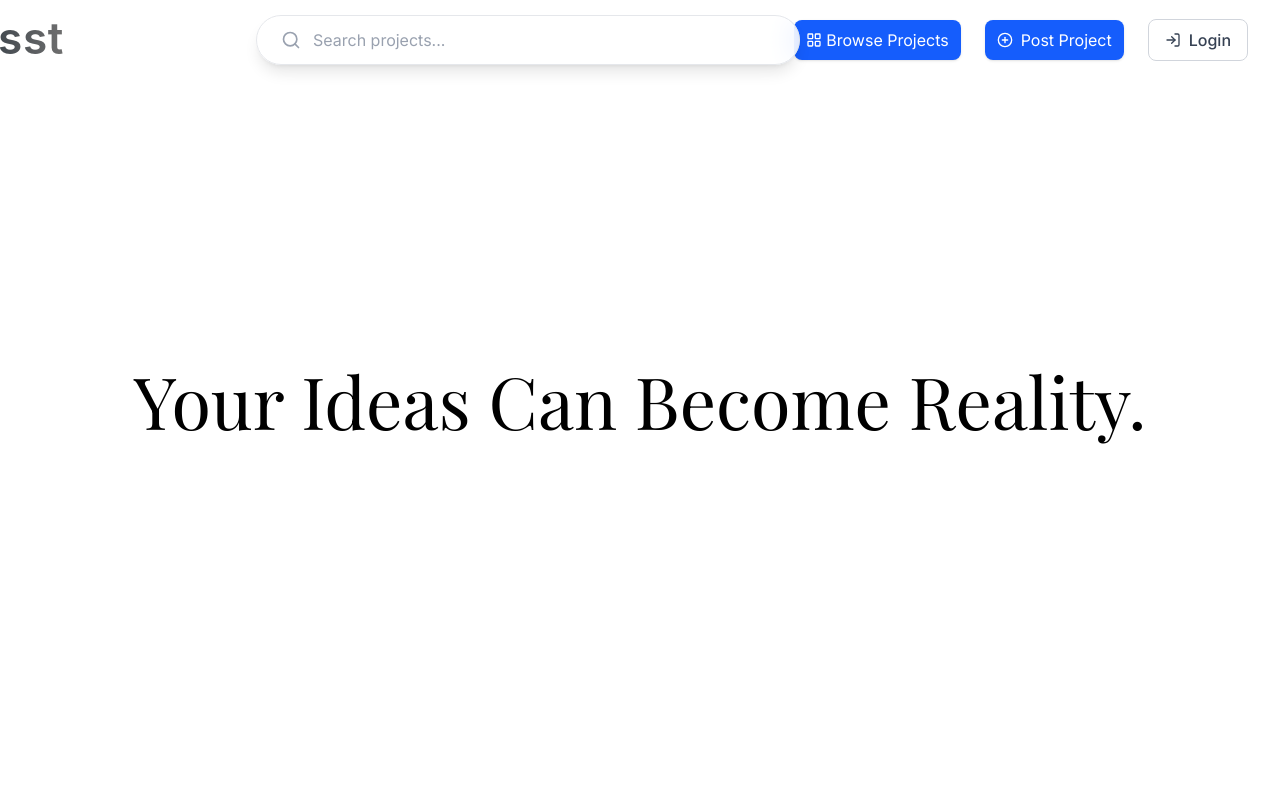
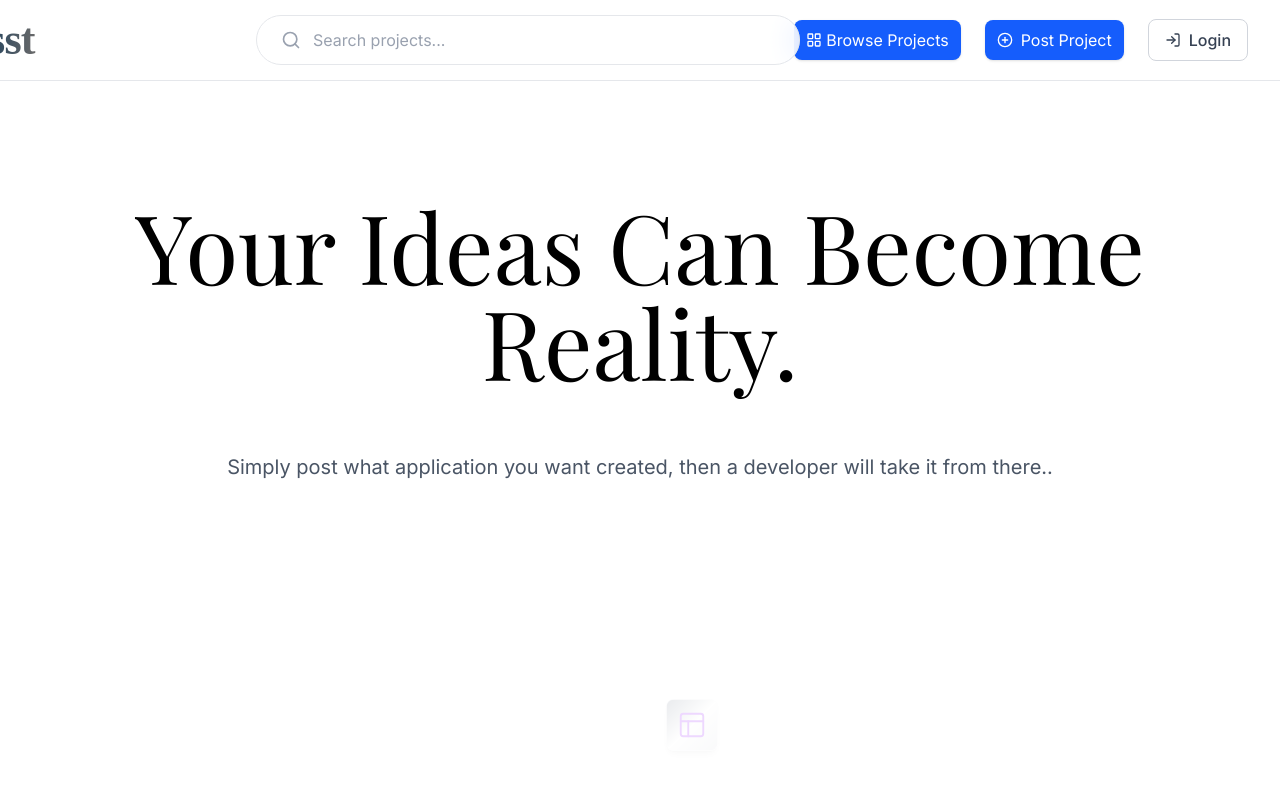
Before and after one commit to ikoda559/Nosst, a React (Vite) app: page / in a window 1280 px wide. Shown: the top 800 px of the page. Built offline with nearby package versions, Linux system fonts and the light colour scheme.

Commit message:
Polished the logo and homepage, added icon feature

```diff
--- a/package.json
+++ b/package.json
@@ -65,6 +65,9 @@
   },
   "devDependencies": {
     "@tailwindcss/vite": "4.1.12",
+    "@types/node": "^25.0.6",
+    "@types/react": "^19.2.8",
+    "@types/react-dom": "^19.2.3",
     "@vitejs/plugin-react": "4.7.0",
     "tailwindcss": "4.1.12",
     "vite": "6.3.5"
--- a/src/app/components/HomePage.tsx
+++ b/src/app/components/HomePage.tsx
@@ -1,21 +1,148 @@
 import { Link } from 'react-router-dom';
-import { ArrowRight, Zap, Users, Shield, TrendingUp, Clock, Award } from 'lucide-react';
+import { ArrowRight, Zap, Users, Shield, TrendingUp, Clock, Award, Sparkles, Palette, Code, Layout, Smartphone, Globe } from 'lucide-react';
+import { useState, useEffect } from 'react';
 
 export function HomePage() {
+
+  // Track scroll position for icon animation
+  const [scrollY, setScrollY] = useState(0);
+  // Track which icon is currently displayed (for rotation effect)
+  const [currentIconIndex, setCurrentIconIndex] = useState(0);
+
+  // Calculate scroll progress from 0 to 1 (complete at 400px scroll)
+  const scrollProgress = Math.min(scrollY / 400, 1);
+
+  // Defines the icons that will float and spread in a circle
+  const floatingIcons = [
+    { Icon: Palette, color: 'text-pink-500' },
+    { Icon: Code, color: 'text-blue-500' },
+    { Icon: Layout, color: 'text-purple-500' },
+    { Icon: Smartphone, color: 'text-green-500' },
+    { Icon: Globe, color: 'text-yellow-500' },
+    { Icon: Sparkles, color: 'text-indigo-500' },
+  ];
+
+  // Listen to scroll events and update scrollY state
+  useEffect(() => {
+    const handleScroll = () => {
+      setScrollY(window.scrollY);
+    };
+
+    window.addEventListener('scroll', handleScroll);
+    // Cleanup: remove event listener when component unmounts
+    return () => window.removeEventListener('scroll', handleScroll);
+  }, []);
+
+  // Rotate through icons every 1600ms when centered
+  useEffect(() => {
+    if (scrollProgress < 0.1) {
+      const interval = setInterval(() => {
+        setCurrentIconIndex((prev) => (prev + 1) % floatingIcons.length);
+      }, 1850); // Icon change speed
+
+      return () => clearInterval(interval);
+    }
+  }, [scrollProgress, floatingIcons.length]);
+
+  // Calculate each icon's position in a circular formation
+  const getIconPosition = (index, total) => {
+    // Calculate angle for even distribution around circle (starts from top)
+    const angle = (index / total) * 2 * Math.PI - Math.PI / 2;
+    // Radius grows from 0 to 135px based on scroll progress
+    const radius = 135 * scrollProgress;
+    // Calculate x and y coordinates using trigonometry
+    const x = Math.cos(angle) * radius;
+    const y = Math.sin(angle) * radius;
+    // Icons scale from 0.5 to 1 as they spread
+    const scale = 0.5 + (scrollProgress * 0.5);
+    // Icons become more opaque as they spread (0.3 to 1)
+    const opacity = 0.4 + (scrollProgress * 0.6);
+
+    return {
+      transform: `translate(${x}px, ${y}px) scale(${scale})`,
+      opacity,
+    };
+  };
+
   return (
     <div className="min-h-screen">
-      {/* Hero Section */}
-      <div className="bg-white min-h-screen flex items-center justify-center pt-0">
-        <div className="max-w-7xl mx-auto px-4 sm:px-6 lg:px-8 py-12">
+      {/* Hero Section - Full screen with floating icons */}
+      <div className="bg-white min-h-screen flex items-start justify-center pt-27 relative overflow-hidden">
+
+        {/* Floating Icons Container - positioned at top with pt-148 */}
+        <div className="absolute inset-0 flex items-start justify-center pointer-events-none pt-148">
+          <div className="relative">
+
+            {floatingIcons.map((item, index) => {
+  const { Icon, color } = item;
+  const position = getIconPosition(index, floatingIcons.length);
+  // Check if icons are still centered (before spreading)
+  const isCenter = scrollProgress < 0.1;
+
+  // When centered, only show the current rotating icon
+  const showThisIcon = !isCenter || index === currentIconIndex;
+
+  if (!showThisIcon) return null;
+
+  return (
+    <div
+      key={index}
+      className="absolute"
+      style={{
+        ...position,
+        transition: 'all 0.3s ease-out', // Smooth animation
+      }}
+    >
+      {/* Icon container - larger with shiny gradient when centered */}
+      <div className={`
+        ${isCenter ? 'w-26 h-26' : 'w-16 h-16'}
+        ${isCenter ? 'bg-gradient-to-br from-gray-400 via-white to-gray-200' : 'bg-white'}
+        rounded-2xl
+        shadow-lg
+        flex items-center justify-center
+        ${color}
+        border border-gray-100
+        ${isCenter ? 'animate-pulse' : ''}
+      `}>
+        {/* Icon itself - larger when centered */}
+        <Icon className={`${isCenter ? 'w-15 h-15' : 'w-8 h-8'}`} strokeWidth={1.5} />
+      </div>
+    </div>
+  );
+})}
+          </div>
+        </div>
+
+        {/* Main heading and tagline */}
+        <div className="max-w-7xl mx-auto px-4 sm:px-6 lg:px-8 py-2 relative z-10">
           <div className="text-center animate-fadeIn">
+            {/* Custom styles for Playfair Display font and fade-in animation */}
             <style>
               {`
                 @import url('https://fonts.googleapis.com/css2?family=Playfair+Display:wght@400;500;600;700&display=swap');
+                @keyframes fadeIn {
+                  from {
+                    opacity: 0;
+                    transform: translateY(20px);
+                  }
+                  to {
+                    opacity: 1;
+                    transform: translateY(0);
+                  }
+                }
+                .animate-fadeIn {
+                  animation: fadeIn 1s ease-out;
+                }
               `}
             </style>
-            <h1 className="text-7xl xsm:text-8xl text-black font-normal" style={{ fontFamily: '"Playfair Display", Georgia, serif' }}>
+            {/* Main headline with custom serif font */}
+            <h1 className="text-7xl sm:text-8xl text-black font-normal" style={{ fontFamily: '"Playfair Display", Georgia, serif' }}>
               Your Ideas Can Become Reality.
             </h1>
+            {/* Tagline - gray, larger text, spaced below headline */}
+            <p className="text-xl text-gray-600 mt-16">
+              Simply post what application you want created, then a developer will take it from there..
+            </p>
           </div>
         </div>
       </div>
@@ -27,7 +154,9 @@ export function HomePage() {
           <p className="text-xl text-gray-600">Simple, fast, and secure project collaboration</p>
         </div>
 
+        {/* 3-column grid on medium+ screens */}
         <div className="grid md:grid-cols-3 gap-8">
+
           <div className="bg-white p-8 rounded-xl shadow-sm border border-gray-200 hover:shadow-md transition-shadow">
             <div className="w-12 h-12 bg-blue-100 rounded-lg flex items-center justify-center mb-4">
               <Zap className="w-6 h-6 text-blue-600" />
@@ -63,7 +192,7 @@ export function HomePage() {
         </div>
       </div>
 
-      {/* Why Choose Us Section */}
+      {/* Why Choose Us Section*/}
       <div className="bg-gradient-to-br from-gray-50 to-blue-50">
         <div className="max-w-7xl mx-auto px-4 sm:px-6 lg:px-8 py-16">
           <div className="text-center mb-12">
@@ -71,7 +200,9 @@ export function HomePage() {
             <p className="text-xl text-gray-600">The platform built for modern app development</p>
           </div>
 
+          {/* Responsive grid: 1 col mobile, 2 cols tablet, 3 cols desktop */}
           <div className="grid md:grid-cols-2 lg:grid-cols-3 gap-8">
+
             <div className="bg-white p-6 rounded-xl shadow-sm border border-gray-200">
               <div className="w-10 h-10 bg-blue-100 rounded-lg flex items-center justify-center mb-4">
                 <TrendingUp className="w-5 h-5 text-blue-600" />
@@ -135,13 +266,14 @@ export function HomePage() {
         </div>
       </div>
 
-      {/* Testimonials Section */}
+      {/* Section - 3 Fake reviews */}
       <div className="max-w-7xl mx-auto px-4 sm:px-6 lg:px-8 py-16">
         <div className="text-center mb-12">
           <h2 className="text-4xl mb-4 text-gray-900 font-bold">What Our Users Say</h2>
           <p className="text-xl text-gray-600">Real feedback from real projects</p>
         </div>
 
+        {/* 3-column grid on medium+ screens */}
         <div className="grid md:grid-cols-3 gap-8">
           <div className="bg-white p-8 rounded-xl shadow-sm border border-gray-200">
             <div className="flex items-center mb-4">
@@ -184,7 +316,7 @@ export function HomePage() {
         </div>
       </div>
 
-      {/* CTA Section */}
+      {/* CTA Section - Call to action with dark gradient background */}
       <div className="bg-gradient-to-br from-gray-900 via-blue-900 to-purple-900 text-white">
         <div className="max-w-7xl mx-auto px-4 sm:px-6 lg:px-8 py-16">
           <div className="text-center">
@@ -192,6 +324,7 @@ export function HomePage() {
             <p className="text-gray-300 mb-8 text-lg">
               Join hundreds of clients and designers already using nosst
             </p>
+            {/* Primary CTA button linking to project creation */}
             <Link
               to="/create"
               className="inline-flex items-center px-8 py-4 bg-white text-blue-600 rounded-lg hover:bg-blue-50 transition-colors space-x-2 font-semibold"
--- a/src/app/components/Navbar.tsx
+++ b/src/app/components/Navbar.tsx
@@ -8,7 +8,7 @@ export function Navbar() {
   const isActive = (path: string) => location.pathname === path;
 
   return (
-    <nav className="bg-transparent absolute top-0 left-0 right-0 z-50">
+    <nav className="bg-white top-0 left-0 right-0 z-50 border-b border-gray-200">
       <div className="max-w-7xl mx-auto px-4 sm:px-6 lg:px-8">
         <div className="flex justify-between items-center h-20">
           <Link to="/" className="flex items-center space-x-3 -ml-25">
@@ -20,7 +20,7 @@ export function Navbar() {
           </Link>
 
           <div className="absolute left-[30%] transform -translate-x-1/4 w-full max-w-xl px-4">
-          <div className="bg-white/80 backdrop-blur-md border border-gray-200 rounded-full shadow-lg px-6 py-3 flex items-center space-x-3">
+          <div className="bg-white/80 backdrop-blur-md border border-gray-200 rounded-full shadow- px-6 py-3 flex items-center space-x-3">
           <Search className="w-5 h-5 text-gray-400" />
           <input
                 type="text"
```
Also changed, not shown: public/nosst.svg, src/main.tsx (line endings or trailing spaces), 1 other file (tests, documents, lock files or other folders).
